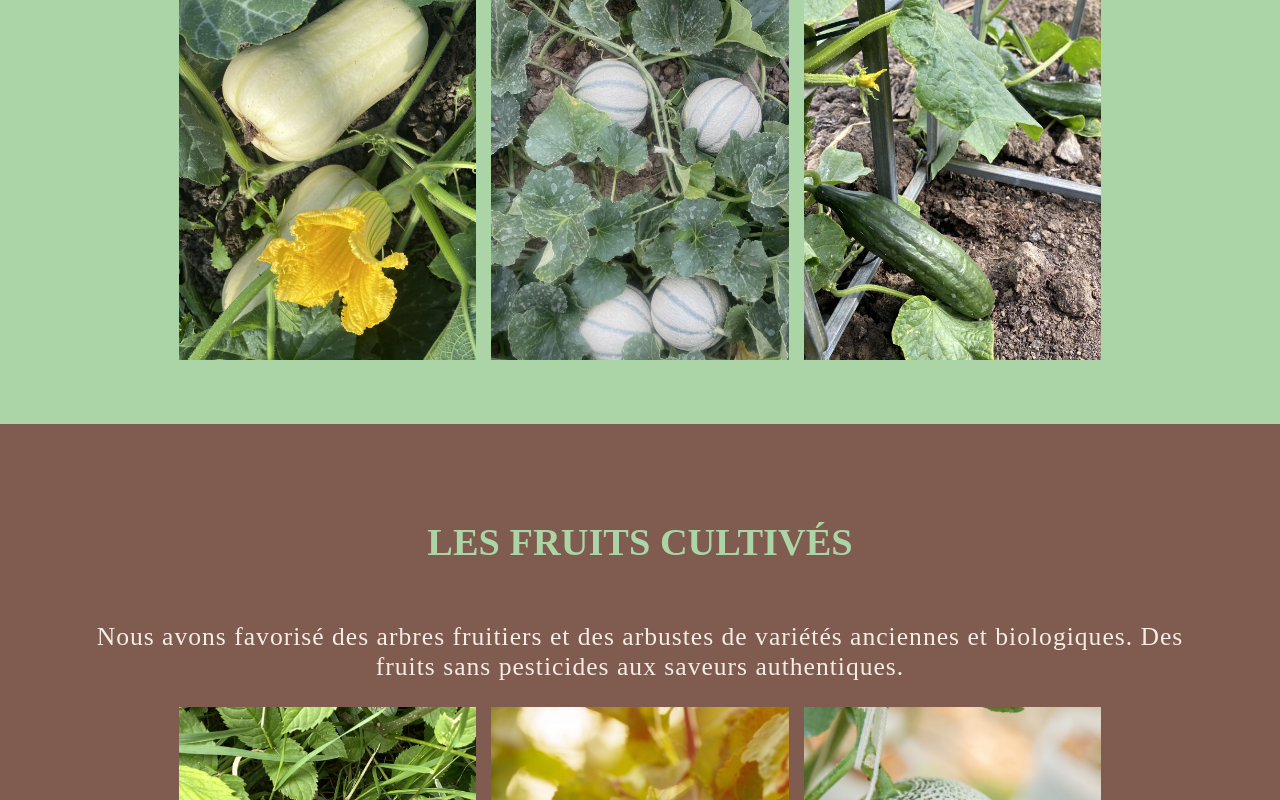
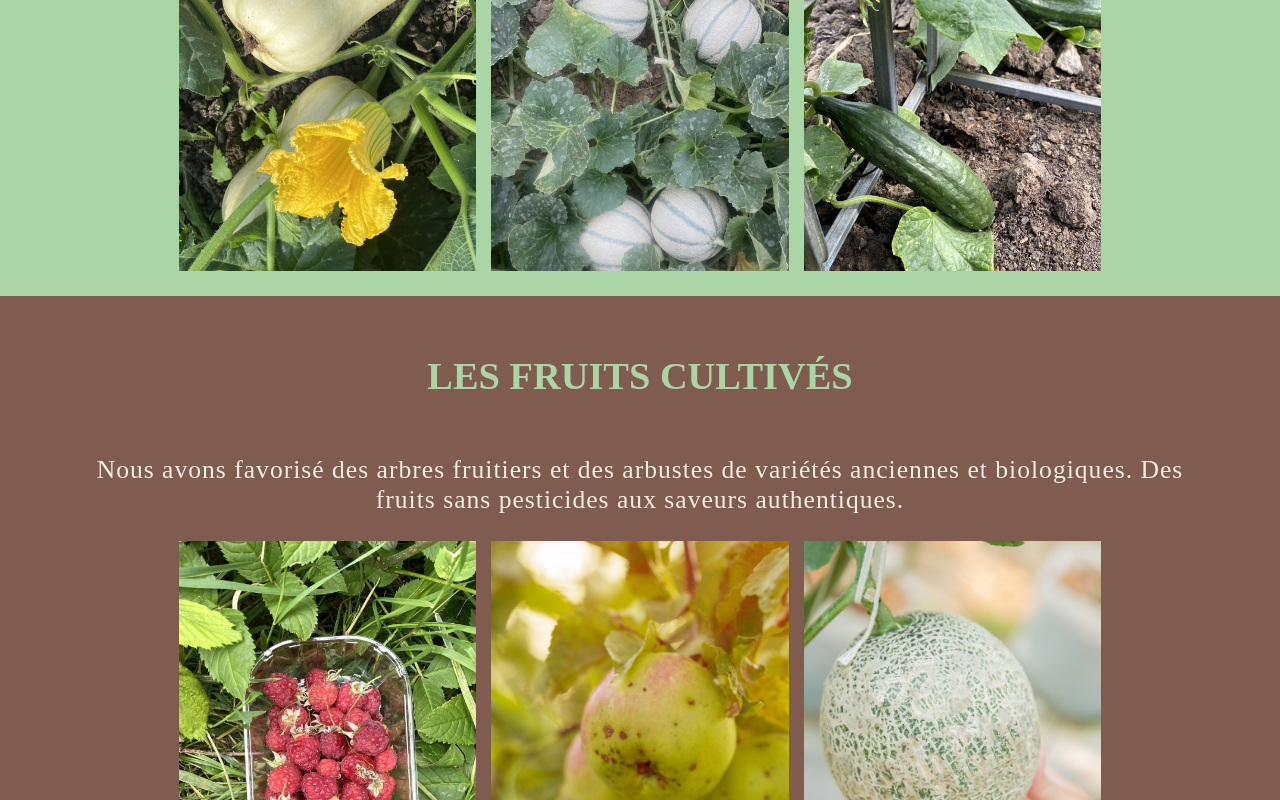
Before and after one commit to AndyBalago/papy-blank, a React (Create React App) app: page /LaFerme in a window 1280 px wide. Shown: the part 2000-2800 px from the top of the page. Built offline with nearby package versions, Linux system fonts and the light colour scheme; the HTML template or start-up script is replaced by a standard one; a web font is replaced by a local one.

Commit message:
Update LaFerme.css

```diff
--- a/src/components/Pages/LaFerme.css
+++ b/src/components/Pages/LaFerme.css
@@ -1,3 +1,6 @@
+* {
+    box-sizing: border-box;
+}
 .la-ferme-container {
     display: flex;
     flex-direction: column;
@@ -127,7 +130,8 @@
 .legumes-cont,
 .fruits-cont {
     height: fit-content;
-    padding: 5% 5%;
+    margin: 0 auto; /* Centra los contenedores */
+    padding: 2% 5%;
 }
 
 .titre-legumes-ferme {
@@ -168,11 +172,15 @@
     width: 80%;
     gap: 15px;
     justify-items: center;
+    max-width: 100%;
+    margin: 0 auto;
 }
 
 .gallery-ferme img {
     width: 100%;
-    height: fit-content;
+    height: auto; /* Ajusta la altura automáticamente */
+    object-fit: cover; /* Ajusta cómo se redimensiona la imagen */
+    max-width: 100%;
 }
 
 
@@ -243,6 +251,9 @@
     .fruits-paragraphe {
         padding: 0 3%;
     }
+    .gallery-ferme {
+        grid-template-columns: repeat(2, 1fr); /* 2 columnas para pantallas medianas */
+    }
 
 }
 
```
